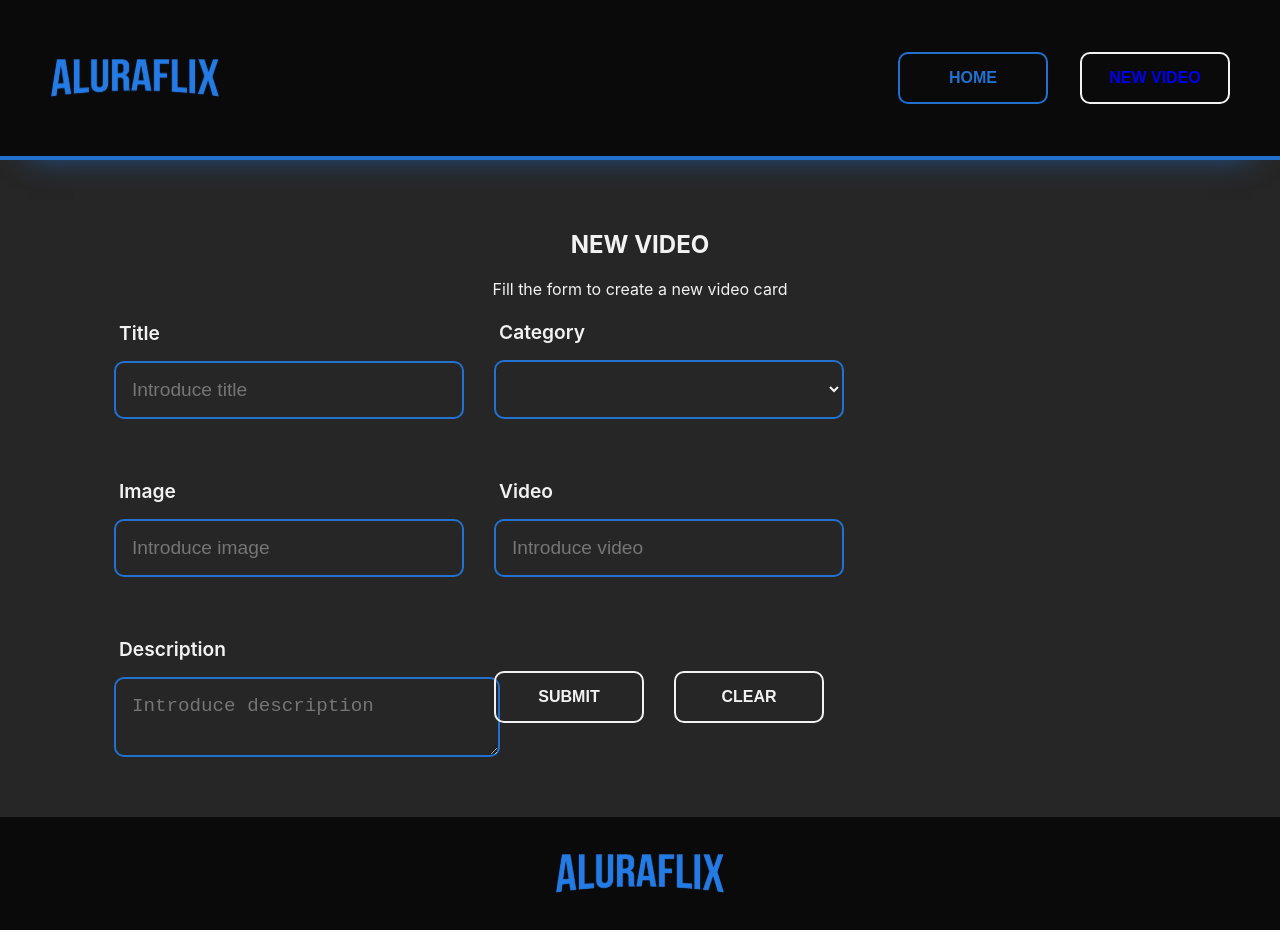
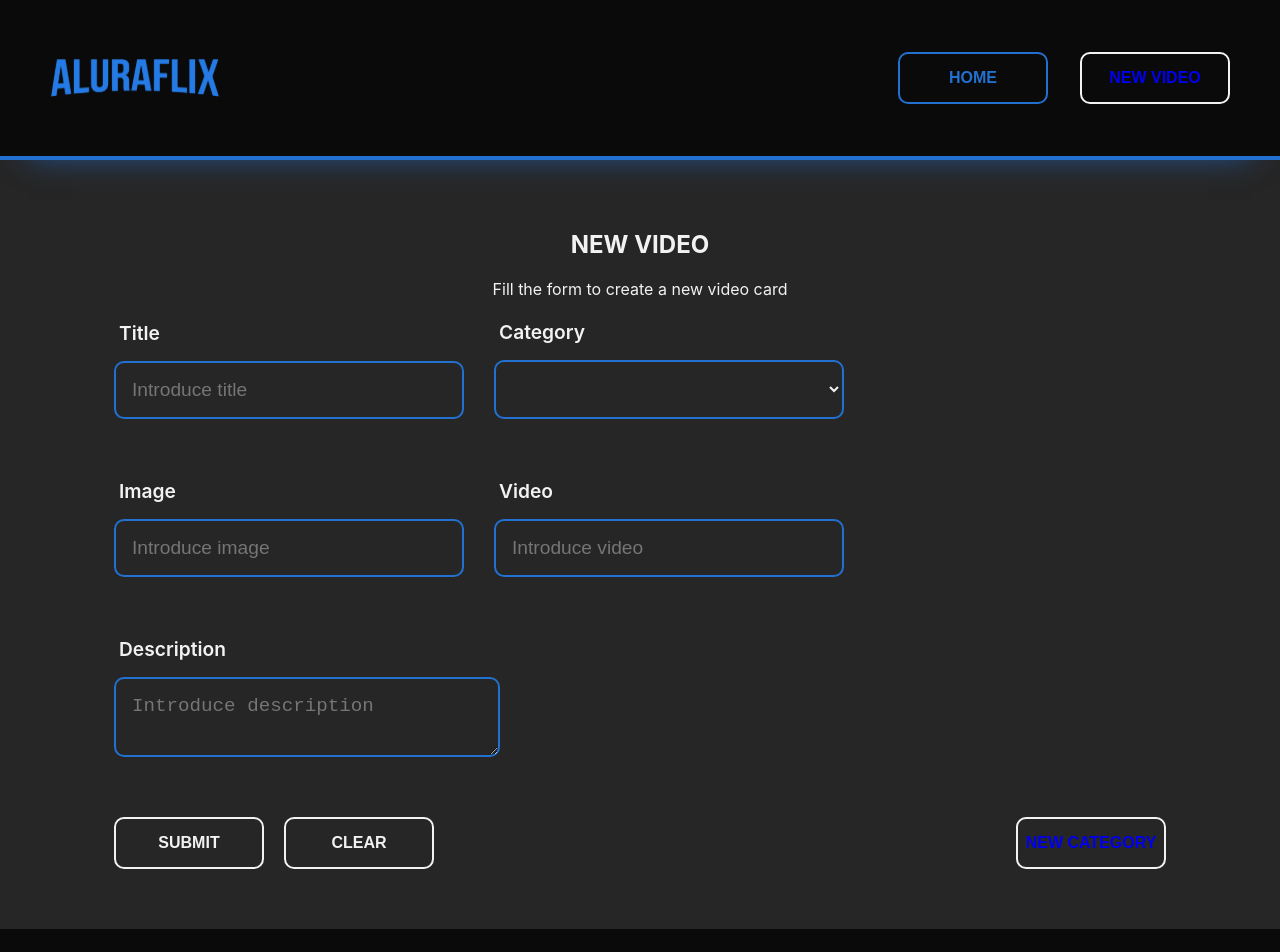
Before and after one commit to AbrahamOliden/aluraflix, a React (Vite) app: page /new-video in a window 1280 px wide. Shown: the top 952 px of the page. Before the commit the page ends 930 px from the top, so only its background shows below. Built offline with nearby package versions, Linux system fonts and the light colour scheme.

Commit message:
import ButtonContainer

```diff
--- a/src/components/Form/VideoForm/index.jsx
+++ b/src/components/Form/VideoForm/index.jsx
@@ -1,5 +1,6 @@
+import { Link } from "react-router-dom";
 import styled from "styled-components";
-import { StyledButton } from "../../Button";
+import { StyledButton, ButtonContainer } from "../../Button";
 import Input from "../../InputField";
 
 const StyledField = styled.fieldset`
@@ -11,22 +12,11 @@ const StyledField = styled.fieldset`
     border: none;
 `;
 
-// const FlexContainer = styled.div`
-//     width: ${props => props.$width ? `${props.$width}` : "350px"};
-//     display: flex;
-//     flex-flow: column nowrap;
-//     text-align: left;
-//     &>textarea {
-//         width: 50%;
-//         min-width: 350px;
-//     }
-// `;
-
 function VideoForm() {
     return (
         <form>
             <StyledField>
-                <Input inputsArray = {[
+                <Input inputsArray={[
                     {
                         title: "title",
                         type: "text",
@@ -59,8 +49,16 @@ function VideoForm() {
                     }
                 ]} />
 
-                <StyledButton type="submit" >Submit</StyledButton>
-                <StyledButton>Clear</StyledButton>
+                <ButtonContainer role="none" id="new-video-button-container">
+                    <div role="none" >
+                        <StyledButton type="submit" >Submit</StyledButton>
+                        <StyledButton>Clear</StyledButton>
+                    </div>
+
+                    <Link to="/new-category" >
+                        <StyledButton>New Category</StyledButton>
+                    </Link>
+                </ButtonContainer>
             </StyledField>
 
         </form>
```
